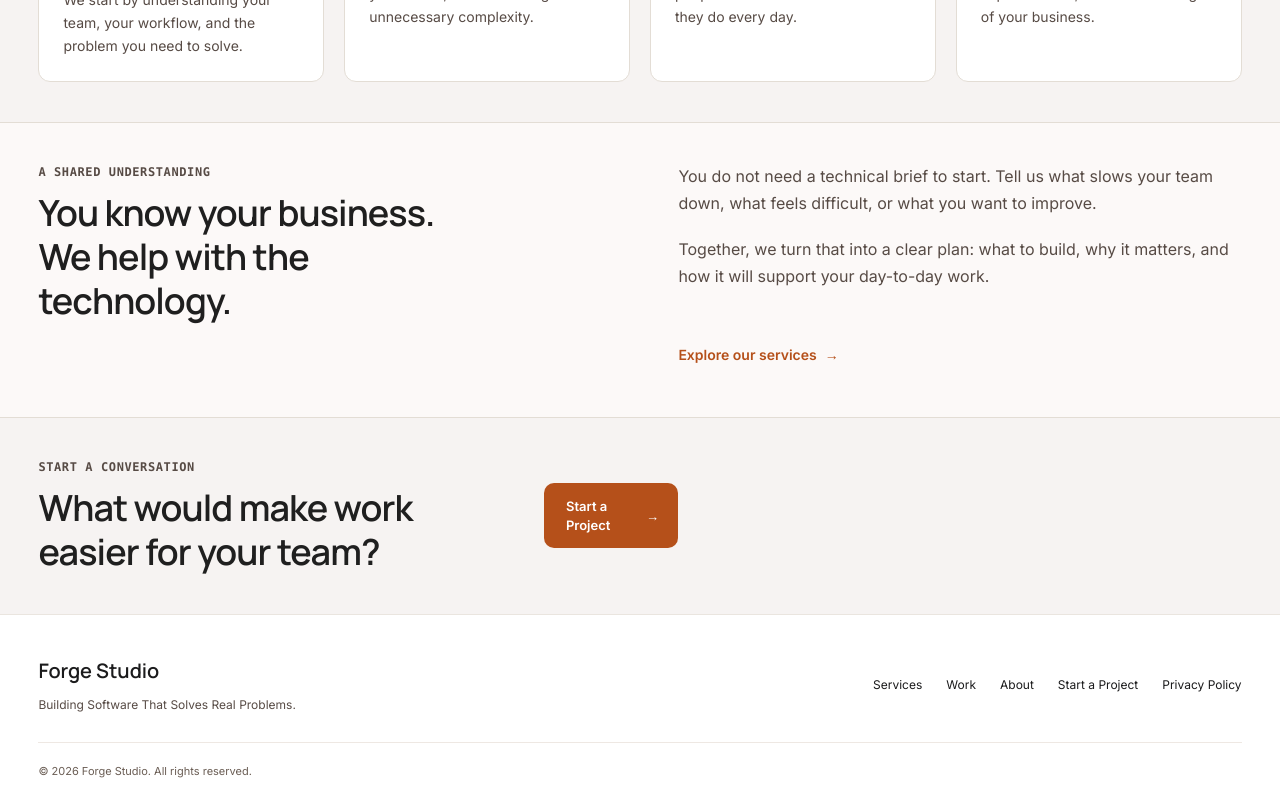
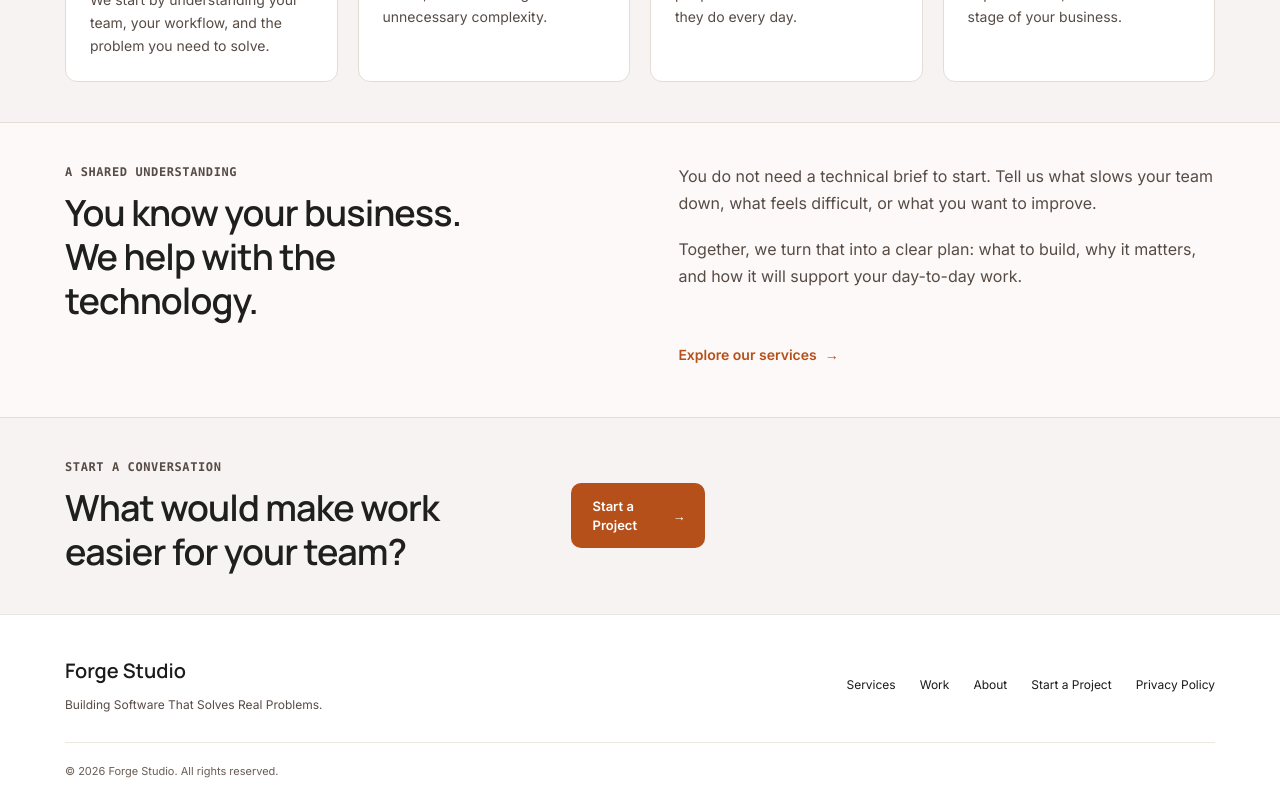
Before and after one commit to Mqdd27/forge-studio, a Next.js app: page /en/about in a window 1280 px wide. Shown: the part 817-1617 px from the top of the page. Built offline with nearby package versions, Linux system fonts and the light colour scheme.

Commit message:
redesign

```diff
--- a/styles/site.css
+++ b/styles/site.css
@@ -813,7 +813,7 @@
 }
 .st-container {
   width: min(100%, 1800px);
-  padding-inline: clamp(20px, 3vw, 56px);
+  padding-inline: clamp(65px, 3vw, 56px);
 }
 .st-section {
   padding-block: clamp(32px, 3.2vw, 48px);
@@ -960,7 +960,7 @@
   flex-shrink: 0;
 }
 .stitch-legacy.design-page > .section-full-width {
-  padding-inline: max(clamp(20px, 3vw, 56px), calc((100% - 1688px) / 2));
+  padding-inline: max(clamp(65px, 3vw, 56px), calc((100% - 1688px) / 2));
   padding-block: 40px;
 }
 .stitch-legacy.design-case {
```
